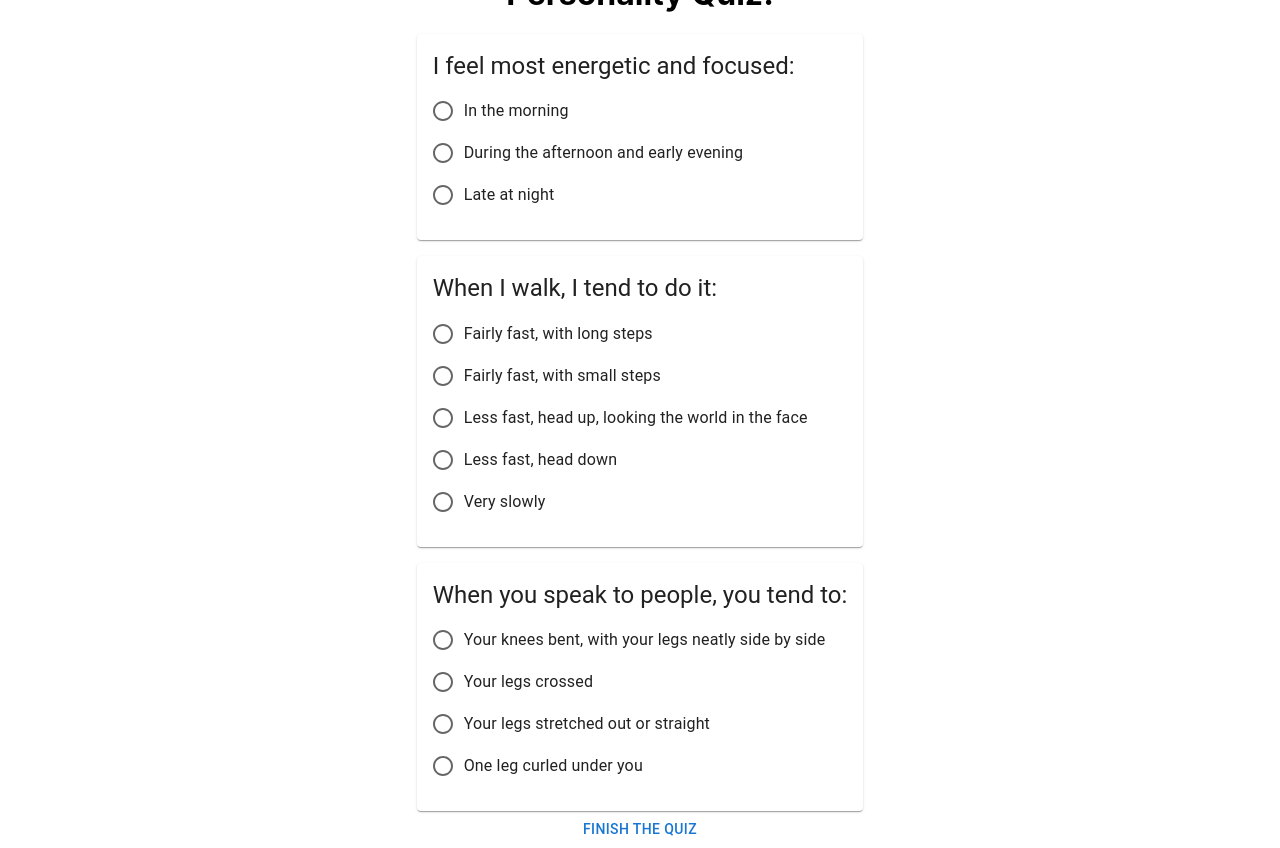
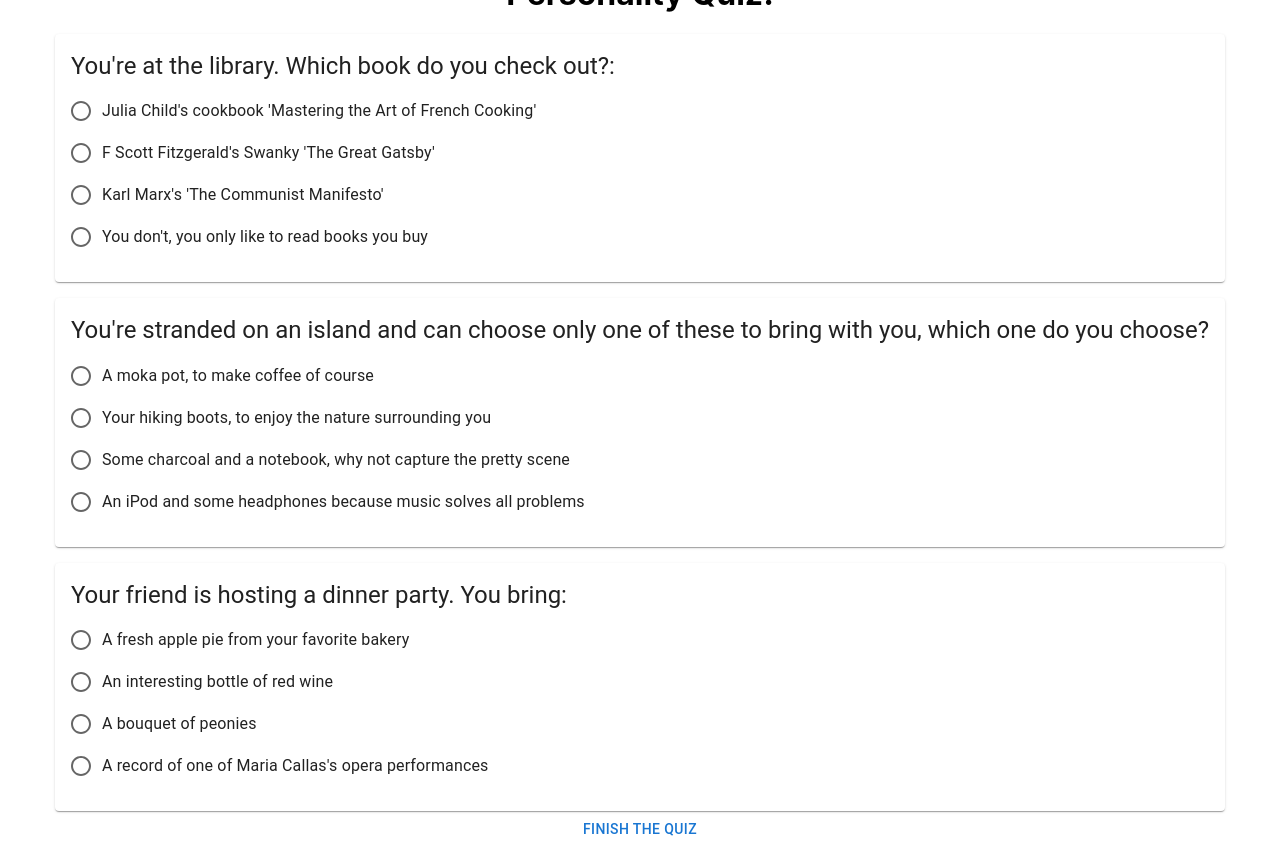
Before and after one commit to 394-s22/unfound1, a React (Create React App) app: page /question in a window 1280 px wide. Built offline with nearby package versions, Linux system fonts and the light colour scheme.

Commit message:
Feature: changing data structure of question

```diff
--- a/src/components/quizQuestion.js
+++ b/src/components/quizQuestion.js
@@ -7,7 +7,7 @@ import FormControl from '@mui/material/FormControl';
 import FormLabel from '@mui/material/FormLabel';
 
 
-function QuizQuestion ({question, answers}) {
+function QuizQuestion ({question, index}) {
     return(
         <Card>
         <CardContent>
@@ -42,7 +42,7 @@ function QuizAnswer (answers) {
             onChange={handleChange}
         >
             {
-                Object.values(answers).map((ans) => <FormControlLabel id="demo-radio-buttons-group-label" value={ans} control={<Radio />} label={ans} /> )
+                Object.values(answers).map((ans) => <FormControlLabel id="demo-radio-buttons-group-label" value={ans['question']} control={<Radio />} label={ans['question']} /> )
             }
         </RadioGroup>
     </FormControl>
@@ -57,7 +57,7 @@ function QuizQuestionList({quiz}) {
     return(
     <Stack spacing={2}>
         {
-            Object.entries(quiz).map((question, answers) => <QuizQuestion question={question} answers= {answers} /> )
+            Object.entries(quiz).map((question, index) => <QuizQuestion question={question} index= {index} /> )
         }
     </Stack>
     )
--- a/src/routes/question.js
+++ b/src/routes/question.js
@@ -5,27 +5,27 @@ import QuizQuestionList from '../components/quizQuestion';
 
 
 const quiz = {
-    "I feel most energetic and focused:":
+    "You're at the library. Which book do you check out?:":
       [
-        "In the morning",
-        "During the afternoon and early evening",
-        "Late at night"
+        {"question": "Julia Child's cookbook 'Mastering the Art of French Cooking'", "category": "coffee"},
+        {"question": "F Scott Fitzgerald's Swanky 'The Great Gatsby'", "category": "drinks"},
+        {"question": "Karl Marx's 'The Communist Manifesto'", "category": "active"},
+        {"question": "You don't, you only like to read books you buy", "category": "history"},
       ],
-    "When I walk, I tend to do it:":
+    "You're stranded on an island and can choose only one of these to bring with you, which one do you choose?":
+    [
+      {"question": "A moka pot, to make coffee of course", "category": "night"},
+      {"question": "Your hiking boots, to enjoy the nature surrounding you", "category": "active"},
+      {"question": "Some charcoal and a notebook, why not capture the pretty scene", "category": "music"},
+      {"question": "An iPod and some headphones because music solves all problems", "category": "art"},
+    ],
+      "Your friend is hosting a dinner party. You bring:":
       [
-        "Fairly fast, with long steps",
-        "Fairly fast, with small steps",
-        "Less fast, head up, looking the world in the face",
-        "Less fast, head down",
-        "Very slowly"
+        {"question": "A fresh apple pie from your favorite bakery", "category": "coffee"},
+        {"question": "An interesting bottle of red wine", "category": "food"},
+        {"question": "A bouquet of peonies", "category": "nature"},
+        {"question": "A record of one of Maria Callas's opera performances", "category": "shopping"},
       ],
-      "When you speak to people, you tend to:":
-      [
-        "Your knees bent, with your legs neatly side by side",
-        "Your legs crossed",
-        "Your legs stretched out or straight",
-        "One leg curled under you"
-      ]
   }
 
 export default function Question() {
```
